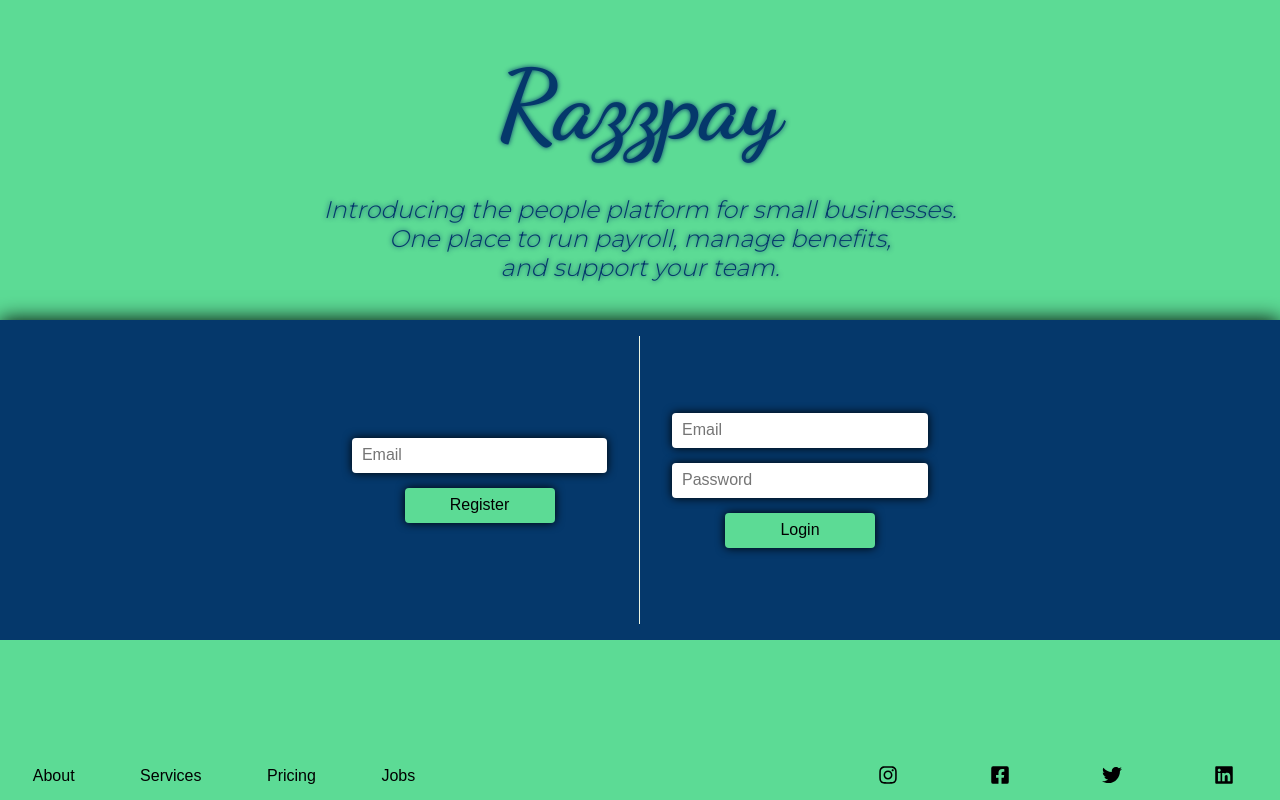
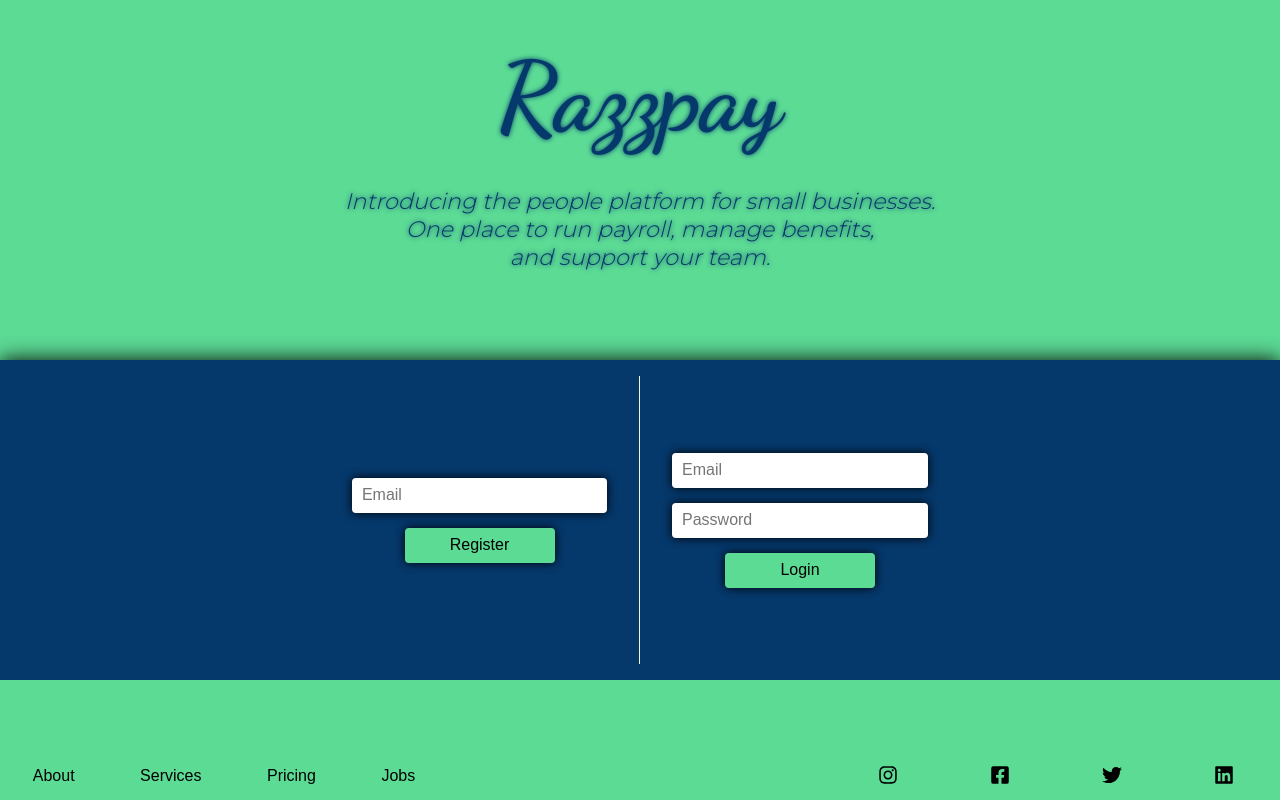
Before and after one commit to joshhammer/propulsion-final-project, a React (Create React App) app in the folder frontend/: page / in a window 1280 px wide. Built offline with nearby package versions, Linux system fonts and the light colour scheme.

Commit message:
adjust container height

```diff
--- a/frontend/src/components/LandingPage/LandingPage.scss
+++ b/frontend/src/components/LandingPage/LandingPage.scss
@@ -4,7 +4,7 @@
 }
 
 .landingpage-header {
-    height: 40%;
+    height: 45%;
     display: flex;
     flex-direction: column;
     // justify-content: center;
@@ -25,7 +25,7 @@
     font-size: 6rem;
     font-family: 'Dancing Script', cursive;
     margin-bottom: 2rem;
-    margin-top: 3rem;
+    margin-top: 2.5rem;
     text-shadow: 0 0 5px var(--mainBlue);
 }
 
@@ -33,7 +33,7 @@
     font-family: var(--secondaryFontFamily);
     font-weight: 300;
     font-style: italic;
-    font-size: 1.5rem;
+    font-size: 1.4rem;
     width: 60%;
     text-align: center;
     text-shadow: 0 0 5px var(--mainBlue);
@@ -88,7 +88,7 @@
 }
 
 .footer {
-    height: 20%;
+    height: 15%;
     display: flex;
     align-items: flex-end;
     justify-content: space-between;
```
